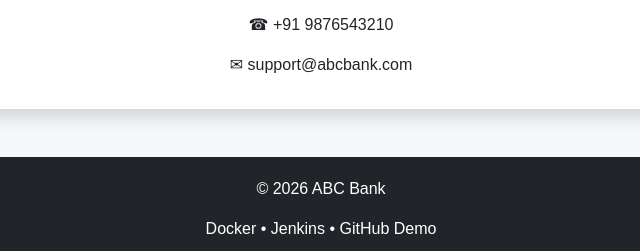
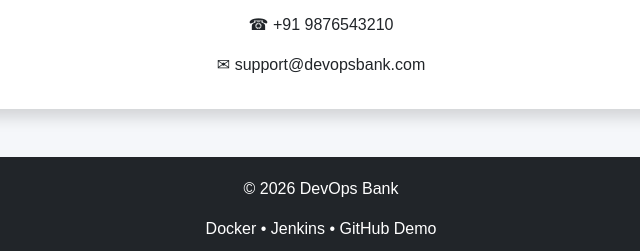
Before and after one commit to sreerammaddala/Bank-Demo, a plain HTML site: page index.html in a window 1280 px wide. Shown: the part 1636-1887 px from the top of the page, 319-959 px from the left. Drawn offline with nearby package versions, Linux system fonts and the light colour scheme.

Commit message:
Update index.html

```diff
--- a/index.html
+++ b/index.html
@@ -6,7 +6,7 @@
 <meta charset="UTF-8">
 <meta name="viewport" content="width=device-width, initial-scale=1">
 
-<title>ABC Bank | Digital Banking</title>
+<title>DevOps Bank | Digital Banking</title>
 
 <link href="https://cdn.jsdelivr.net/npm/bootstrap@5.3.3/dist/css/bootstrap.min.css" rel="stylesheet">
 
@@ -90,7 +90,7 @@
 
 <div class="container">
 
-<a class="navbar-brand fw-bold" href="#">🏦 ABC BANK</a>
+<a class="navbar-brand fw-bold" href="#">🏦 DevOps BANK</a>
 
 <button class="navbar-toggler" data-bs-toggle="collapse" data-bs-target="#menu">
 
@@ -356,7 +356,7 @@
 
 <p>
 
-✉ support@abcbank.com
+✉ support@devopsbank.com
 
 </p>
 
@@ -372,7 +372,7 @@
 
 <p>
 
-© 2026 ABC Bank
+© 2026 DevOps Bank
 
 </p>
 
```
